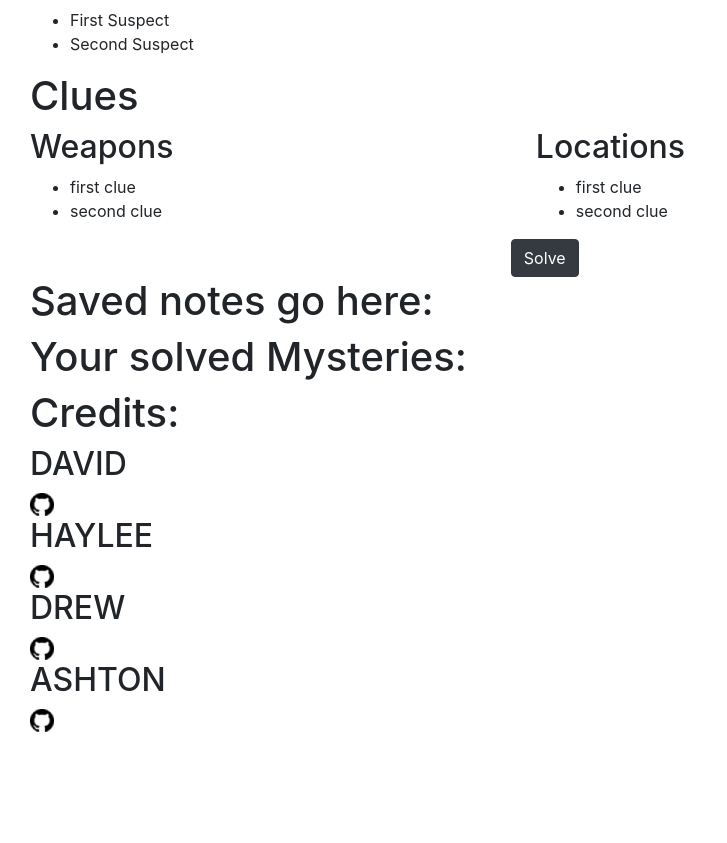
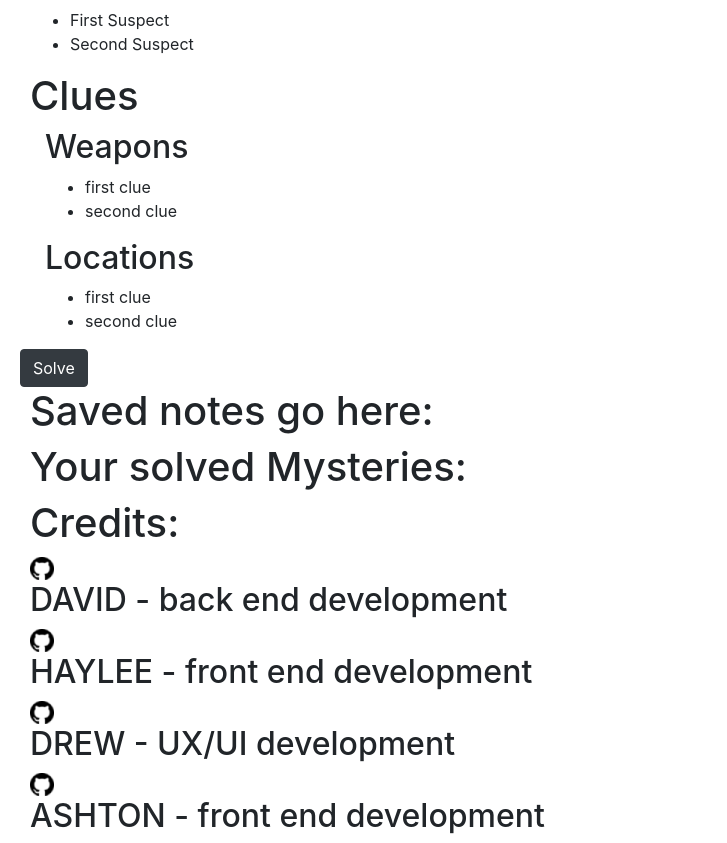
Before and after one commit to david90937/Who-Tasked-It, a React app: page / in a window 1280 px wide. Shown: the part 988-1831 px from the top of the page, without its empty margins (0-727 px from the left). Before the commit the page ends 1721 px from the top, so only its background shows below. Built offline with nearby package versions, Linux system fonts and the light colour scheme.

Commit message:
new updates

```diff
--- a/src/client/App.tsx
+++ b/src/client/App.tsx
@@ -229,8 +229,8 @@ function App() {
                     </li>
                   </ul>
                   <h1>Clues</h1>
-                  <div className={"row"}>
-                    <div className={"col-6"}>
+                  <div className={"row col-12"}>
+                    <div className={"col-12"} >
                       <h2>Weapons</h2>
                       <ul>
                         <li
@@ -253,7 +253,7 @@ function App() {
                         </li>
                       </ul>
                     </div>
-                    <div className={"col-6"}>
+                    <div className={"col-12"}>
                       <h2>Locations</h2>
                       <ul>
                         <li
@@ -297,32 +297,31 @@ function App() {
                   <div className={"content"}>
                     <h1>Your solved Mysteries:</h1>
                   </div>
-
                 </div>
               </div>
               <div className={"back"}>
                 <div id="b3" className={"back-content"}>
                   <h1>Credits:</h1>
-                  <h2>DAVID</h2>
 
                   <a href={"https://github.com/david90937"}>
                     <img src="github.png" />
                   </a>
-                  <h2>HAYLEE</h2>
+                  <h2>DAVID - back end development</h2>
 
                   <a href={"https://github.com/Zomievey"}>
                     <img src="github.png" />
                   </a>
-                  <h2>DREW</h2>
+                  <h2>HAYLEE - front end development</h2>
 
                   <a href={"https://github.com/dmcleg"}>
                     <img src="github.png" />
                   </a>
-                  <h2>ASHTON</h2>
+                  <h2>DREW - UX/UI development</h2>
 
                   <a href={"https://github.com/ashtonfarmer"}>
                     <img src="github.png" />
                   </a>
+                  <h2>ASHTON - front end development</h2>
                 </div>
               </div>
             </div>
--- a/src/client/scss/app.scss
+++ b/src/client/scss/app.scss
@@ -96,7 +96,7 @@ i {
 
 .front,
 .back {
-    border-left: #3d2505 6px solid;
+    border-left: #3d2505a6 6px solid;
     position: absolute;
     width: 100%;
     height: 100%;
```
